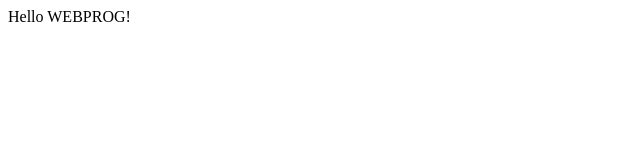
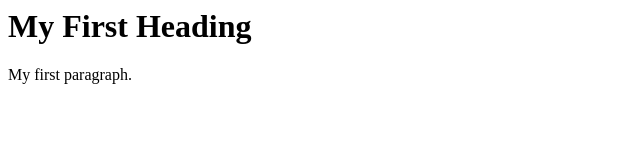
Before and after one commit to saquianzon/Webprog-Html-Lessons, a plain HTML site: page index.html in a window 1280 px wide. Shown: the whole page, without its empty margins (0-640 px from the left). Drawn offline with Linux system fonts and the light colour scheme.

Commit message:
added first heading and paragraph

```diff
--- a/index.html
+++ b/index.html
@@ -1 +1,4 @@
-<html> Hello WEBPROG! </html>
+<html>
+    <h1> My First Heading </h1>
+    <p> My first paragraph. </p>
+</html>
```
